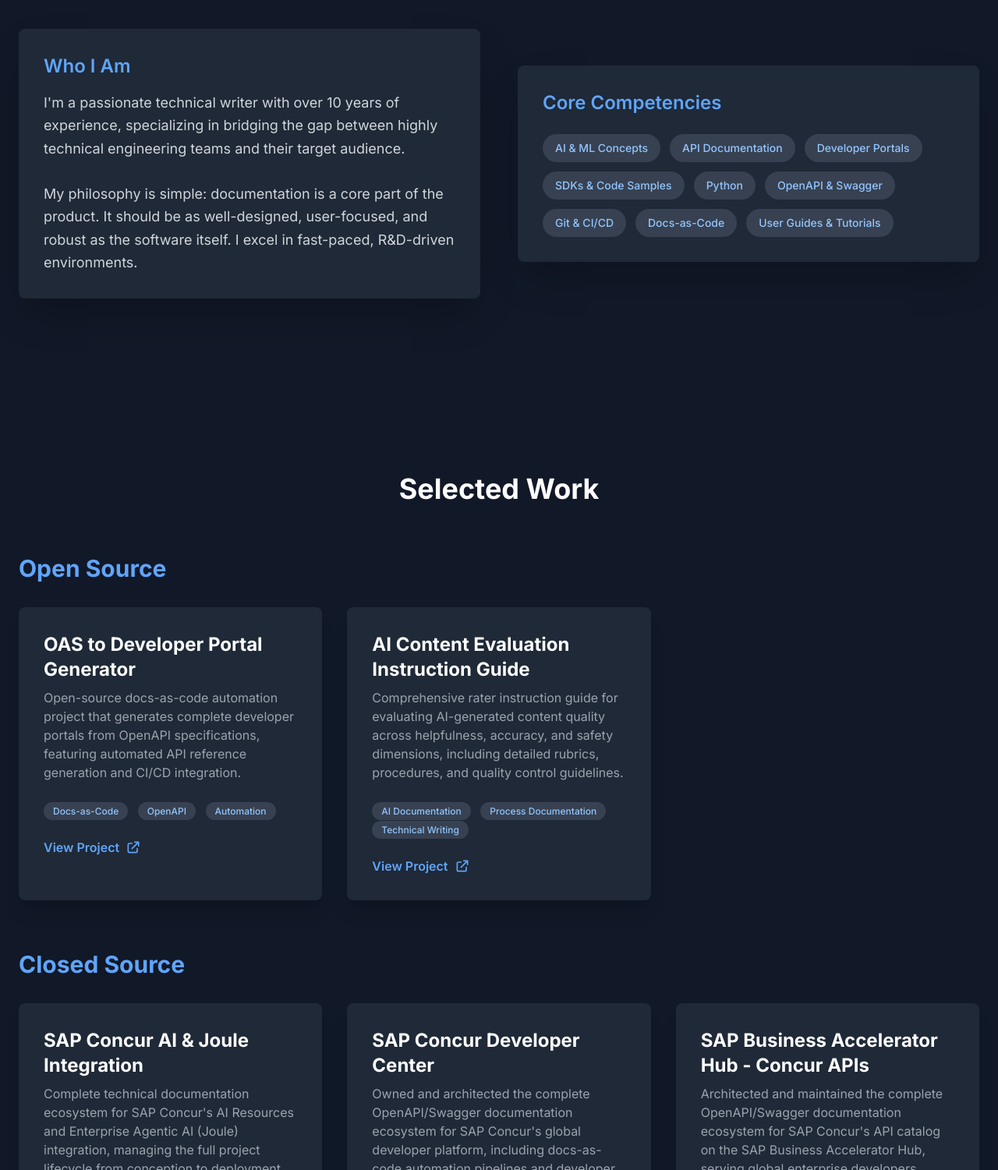
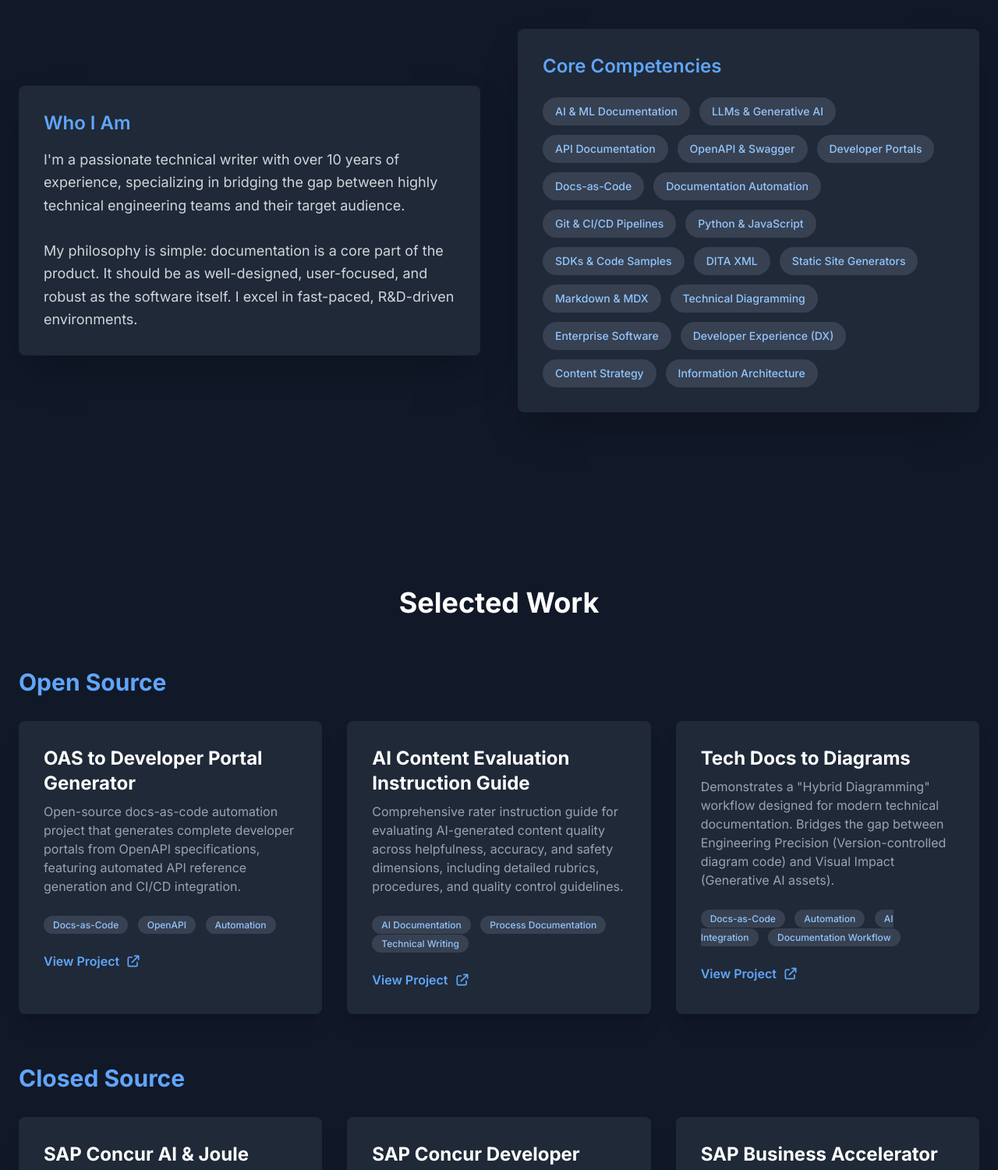
Before and after one commit to mbell195/techwriter-portfolio, a plain HTML site: page index.html in a window 1280 px wide. Shown: the part 680-2181 px from the top of the page at 78% size. Drawn offline with nearby package versions, Linux system fonts and the light colour scheme.

Commit message:
Updated with latest tech-docs-to-Diagrams project

```diff
--- a/index.html
+++ b/index.html
@@ -97,17 +97,25 @@
                 </div>
                 <div class="bg-gray-800 p-8 rounded-lg shadow-2xl">
                     <h3 class="text-2xl font-semibold text-blue-400 mb-6">Core Competencies</h3>
-                    <!-- USER: Update this list with your actual skills. -->
                     <ul class="flex flex-wrap gap-3">
-                        <li class="bg-gray-700 text-blue-300 text-sm font-medium px-4 py-2 rounded-full">AI & ML Concepts</li>
+                        <li class="bg-gray-700 text-blue-300 text-sm font-medium px-4 py-2 rounded-full">AI & ML Documentation</li>
+                        <li class="bg-gray-700 text-blue-300 text-sm font-medium px-4 py-2 rounded-full">LLMs & Generative AI</li>
                         <li class="bg-gray-700 text-blue-300 text-sm font-medium px-4 py-2 rounded-full">API Documentation</li>
+                        <li class="bg-gray-700 text-blue-300 text-sm font-medium px-4 py-2 rounded-full">OpenAPI & Swagger</li>
                         <li class="bg-gray-700 text-blue-300 text-sm font-medium px-4 py-2 rounded-full">Developer Portals</li>
+                        <li class="bg-gray-700 text-blue-300 text-sm font-medium px-4 py-2 rounded-full">Docs-as-Code</li>
+                        <li class="bg-gray-700 text-blue-300 text-sm font-medium px-4 py-2 rounded-full">Documentation Automation</li>
+                        <li class="bg-gray-700 text-blue-300 text-sm font-medium px-4 py-2 rounded-full">Git & CI/CD Pipelines</li>
+                        <li class="bg-gray-700 text-blue-300 text-sm font-medium px-4 py-2 rounded-full">Python & JavaScript</li>
                         <li class="bg-gray-700 text-blue-300 text-sm font-medium px-4 py-2 rounded-full">SDKs & Code Samples</li>
-                        <li class="bg-gray-700 text-blue-300 text-sm font-medium px-4 py-2 rounded-full">Python</li>
-                        <li class="bg-gray-700 text-blue-300 text-sm font-medium px-4 py-2 rounded-full">OpenAPI & Swagger</li>
-                        <li class="bg-gray-700 text-blue-300 text-sm font-medium px-4 py-2 rounded-full">Git & CI/CD</li>
-                        <li class="bg-gray-700 text-blue-300 text-sm font-medium px-4 py-2 rounded-full">Docs-as-Code</li>
-                        <li class="bg-gray-700 text-blue-300 text-sm font-medium px-4 py-2 rounded-full">User Guides & Tutorials</li>
+                        <li class="bg-gray-700 text-blue-300 text-sm font-medium px-4 py-2 rounded-full">DITA XML</li>
+                        <li class="bg-gray-700 text-blue-300 text-sm font-medium px-4 py-2 rounded-full">Static Site Generators</li>
+                        <li class="bg-gray-700 text-blue-300 text-sm font-medium px-4 py-2 rounded-full">Markdown & MDX</li>
+                        <li class="bg-gray-700 text-blue-300 text-sm font-medium px-4 py-2 rounded-full">Technical Diagramming</li>
+                        <li class="bg-gray-700 text-blue-300 text-sm font-medium px-4 py-2 rounded-full">Enterprise Software</li>
+                        <li class="bg-gray-700 text-blue-300 text-sm font-medium px-4 py-2 rounded-full">Developer Experience (DX)</li>
+                        <li class="bg-gray-700 text-blue-300 text-sm font-medium px-4 py-2 rounded-full">Content Strategy</li>
+                        <li class="bg-gray-700 text-blue-300 text-sm font-medium px-4 py-2 rounded-full">Information Architecture</li>
                     </ul>
                 </div>
             </div>
@@ -162,6 +170,30 @@
                             <span class="bg-gray-700 text-blue-300 text-xs font-medium mr-2 mb-2 px-3 py-1 rounded-full">Technical Writing</span>
                         </div>
                         <a href="Portfolio/Sample_Rater_Instruction_Guide_Portfolio.pdf" class="inline-flex items-center text-blue-400 font-semibold hover:text-blue-300 transition-colors">
+                            View Project
+                            <svg xmlns="http://www.w3.org/2000/svg" class="h-5 w-5 ml-2" fill="none" viewBox="0 0 24 24" stroke="currentColor">
+                                <path stroke-linecap="round" stroke-linejoin="round" stroke-width="2" d="M10 6H6a2 2 0 00-2 2v10a2 2 0 002 2h10a2 2 0 002-2v-4M14 4h6m0 0v6m0-6L10 14" />
+                            </svg>
+                        </a>
+                    </div>
+                </div>
+
+                <!-- Portfolio Card - Tech Docs to Diagrams -->
+                <div class="bg-gray-800 rounded-lg shadow-xl overflow-hidden transform transition-all duration-300 hover:scale-105 hover:shadow-2xl">
+                    <div class="p-8">
+                        <h3 class="text-2xl font-bold text-white mb-2">
+                            Tech Docs to Diagrams
+                        </h3>
+                        <p class="text-gray-400 mb-6">
+                            Demonstrates a "Hybrid Diagramming" workflow designed for modern technical documentation. Bridges the gap between Engineering Precision (Version-controlled diagram code) and Visual Impact (Generative AI assets).
+                        </p>
+                        <div class="mb-6">
+                            <span class="bg-gray-700 text-blue-300 text-xs font-medium mr-2 mb-2 px-3 py-1 rounded-full">Docs-as-Code</span>
+                            <span class="bg-gray-700 text-blue-300 text-xs font-medium mr-2 mb-2 px-3 py-1 rounded-full">Automation</span>
+                            <span class="bg-gray-700 text-blue-300 text-xs font-medium mr-2 mb-2 px-3 py-1 rounded-full">AI Integration</span>
+                            <span class="bg-gray-700 text-blue-300 text-xs font-medium mr-2 mb-2 px-3 py-1 rounded-full">Documentation Workflow</span>
+                        </div>
+                        <a href="https://github.com/mbell195/Tech-Docs-To-Diagrams" target="_blank" class="inline-flex items-center text-blue-400 font-semibold hover:text-blue-300 transition-colors">
                             View Project
                             <svg xmlns="http://www.w3.org/2000/svg" class="h-5 w-5 ml-2" fill="none" viewBox="0 0 24 24" stroke="currentColor">
                                 <path stroke-linecap="round" stroke-linejoin="round" stroke-width="2" d="M10 6H6a2 2 0 00-2 2v10a2 2 0 002 2h10a2 2 0 002-2v-4M14 4h6m0 0v6m0-6L10 14" />
```
Also changed, not shown: 1 other file.
